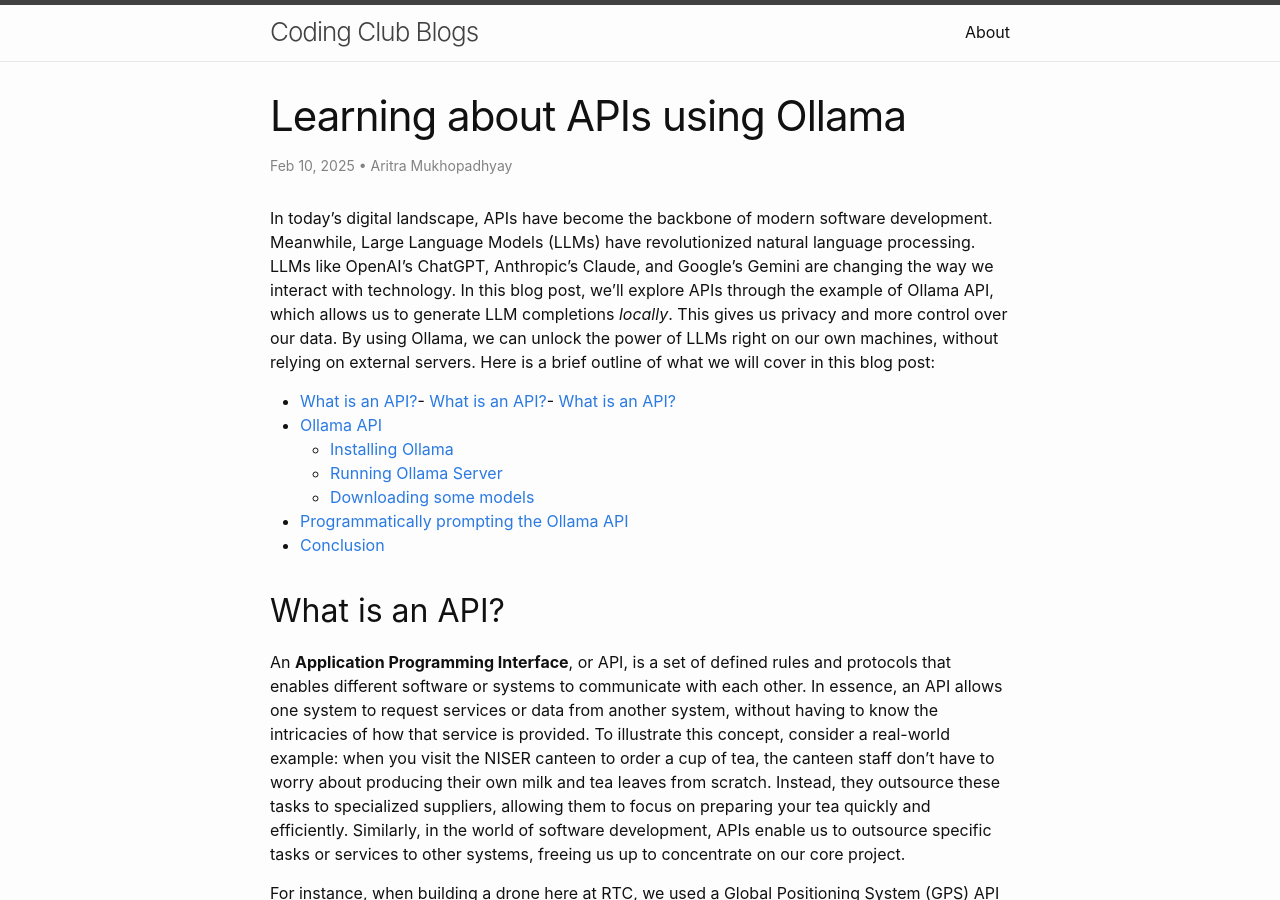
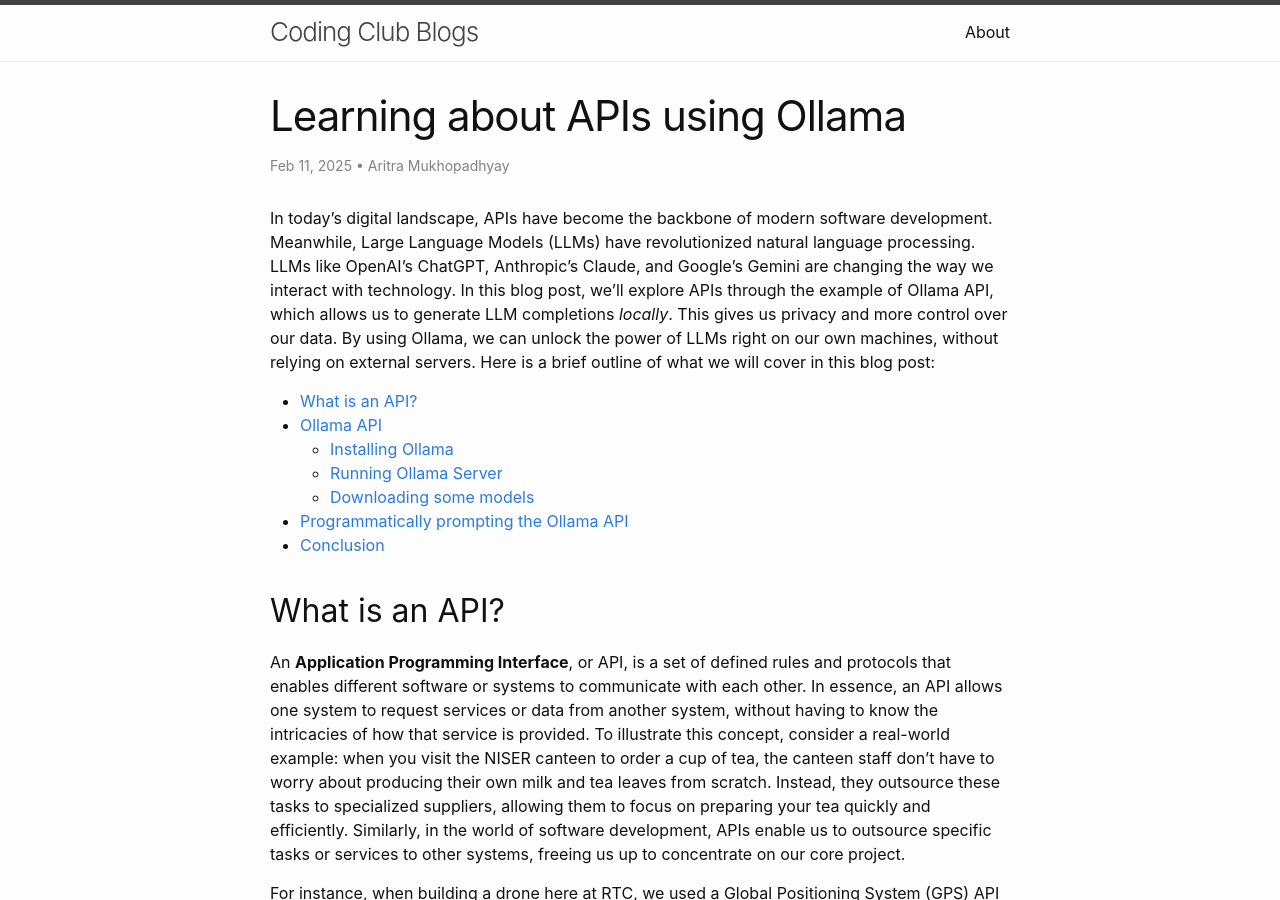
Before and after one commit to sdgniser/coding_club_blogs, a Jekyll site: the page built from _posts/2025-02-11-api-and-ollama.md, in a window 1280 px wide and 900 px high. Built offline with Jekyll 4.4.1, drawn with Linux system fonts in a browser that asks for light colours; some web fonts are replaced; a script that is not in the unit is left out.

Commit message:
APIs using Ollama

```diff
--- a/_posts/2025-01-01-api-and-ollama.md
+++ b/_posts/2025-02-11-api-and-ollama.md
@@ -1,7 +1,7 @@
 ---
 layout: post
 title:  "Learning about APIs using Ollama"
-date:   2025-02-10 19:00:00 +0530
+date:   2025-02-11 19:00:00 +0530
 categories: blogs
 author: 'Aritra Mukhopadhyay'
 abstract: "Introduction to APIs through the Ollama API and besides learning about the basics of API usage, also learning about how to include LLM output in any program."
@@ -12,10 +12,9 @@
 <!-- ![Cover Picture](../assets/img/api_ollama/2024-12-10_21-28-35_2124.png) -->
 
 
-
 In today's digital landscape, APIs have become the backbone of modern software development. Meanwhile, Large Language Models (LLMs) have revolutionized natural language processing. LLMs like OpenAI's ChatGPT, Anthropic's Claude, and Google's Gemini are changing the way we interact with technology. In this blog post, we'll explore APIs through the example of Ollama API, which allows us to generate LLM completions *locally*. This gives us privacy and more control over our data. By using Ollama, we can unlock the power of LLMs right on our own machines, without relying on external servers. Here is a brief outline of what we will cover in this blog post:
 
-- [What is an API?](#what-is-an-api)- [What is an API?](#what-is-an-api)- [What is an API?](#what-is-an-api)
+- [What is an API?](#what-is-an-api)
 - [Ollama API](#ollama-api)
   - [Installing Ollama](#installing-ollama)
   - [Running Ollama Server](#running-ollama-server)
```
